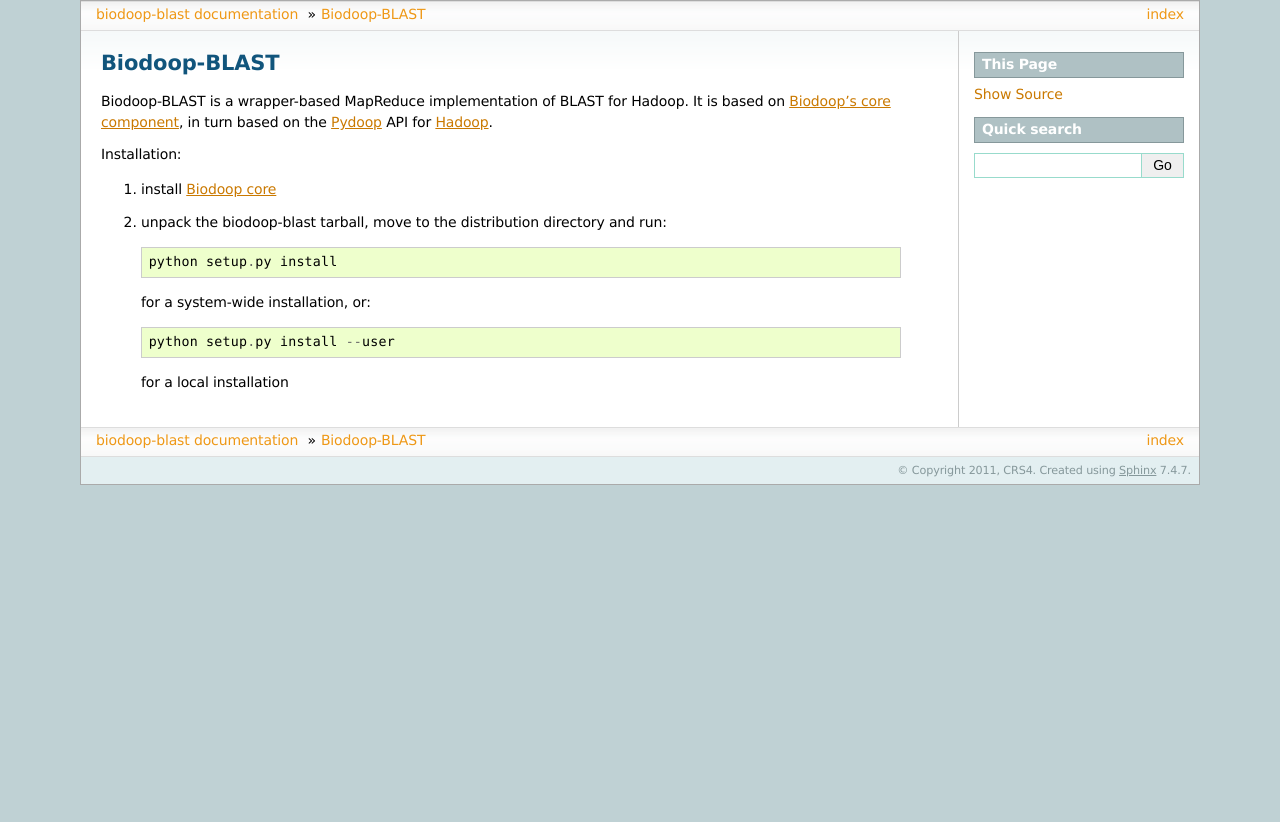
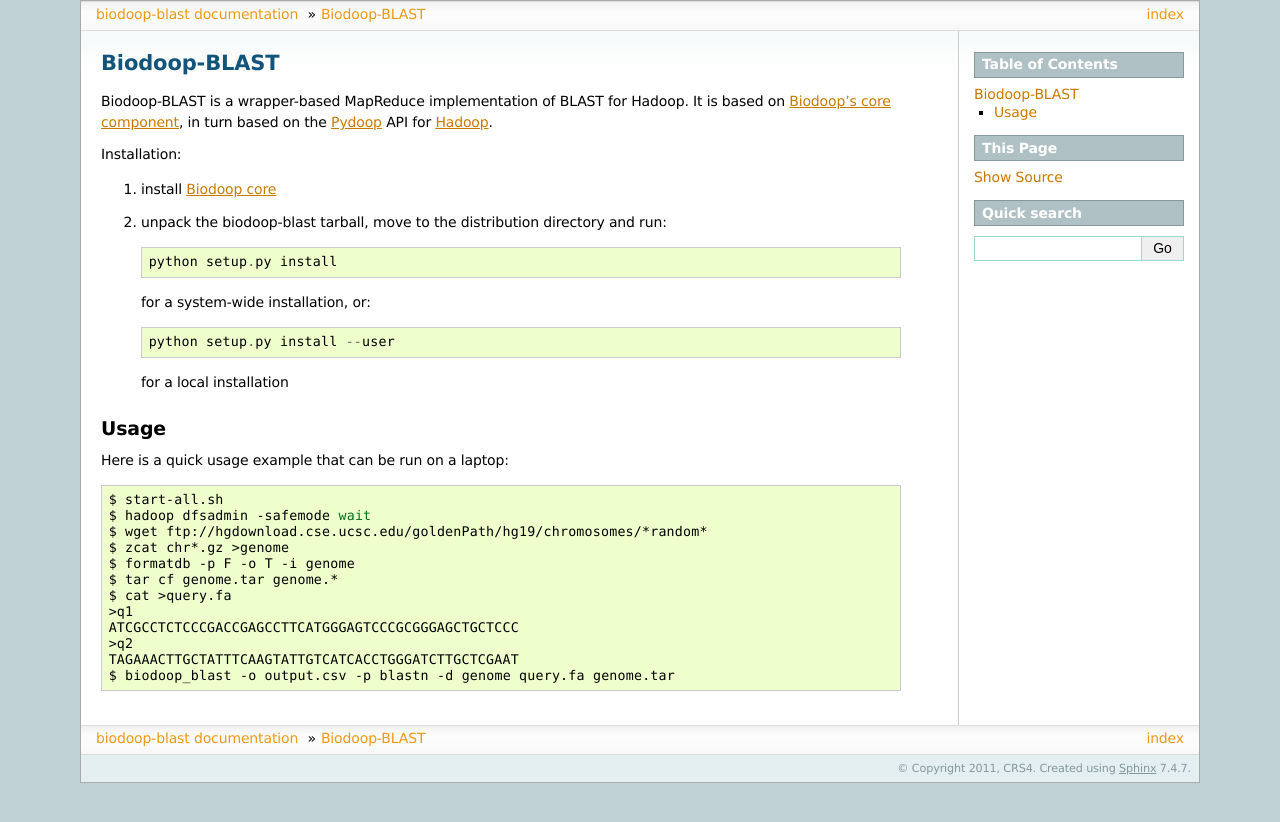
Before and after one commit to crs4/biodoop-blast, a Sphinx documentation site: the page built from docs/index.rst, in a window 1280 px wide. Shown: the top 822 px of the page. Built offline with Sphinx 7.4.7, drawn with Linux system fonts in a browser that asks for light colours; the version number could not be read and is left out.

Commit message:
blast: added usage example

```diff
--- a/docs/index.rst
+++ b/docs/index.rst
@@ -23,3 +23,24 @@
      python setup.py install --user
 
    for a local installation
+
+
+Usage
+-----
+
+Here is a quick usage example that can be run on a laptop:
+
+.. code-block:: bash
+
+  $ start-all.sh
+  $ hadoop dfsadmin -safemode wait
+  $ wget ftp://hgdownload.cse.ucsc.edu/goldenPath/hg19/chromosomes/*random*
+  $ zcat chr*.gz >genome
+  $ formatdb -p F -o T -i genome
+  $ tar cf genome.tar genome.*
+  $ cat >query.fa
+  >q1
+  ATCGCCTCTCCCGACCGAGCCTTCATGGGAGTCCCGCGGGAGCTGCTCCC
+  >q2
+  TAGAAACTTGCTATTTCAAGTATTGTCATCACCTGGGATCTTGCTCGAAT
+  $ biodoop_blast -o output.csv -p blastn -d genome query.fa genome.tar
--- a/setup.py
+++ b/setup.py
@@ -108,5 +108,6 @@
     'bl.blast.mr',
     'bl.blast.mr.blastall',
     ],
+  scripts=["scripts/biodoop_blast"],
   cmdclass={"sdist": sdist, "build_py": build_py},
   )
```
Also changed, not shown: 2 other files.
